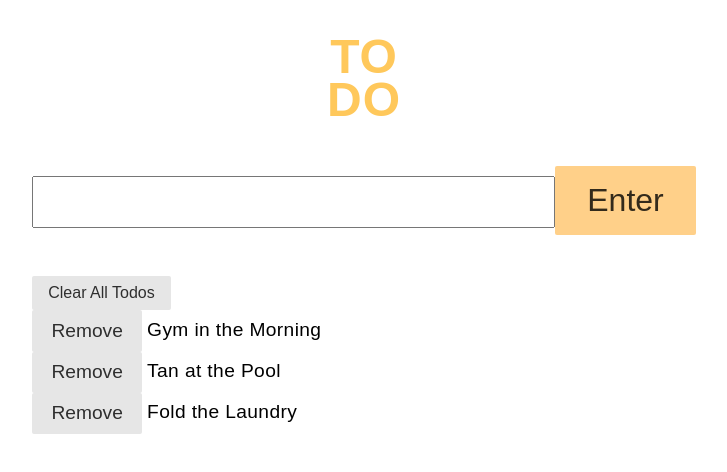
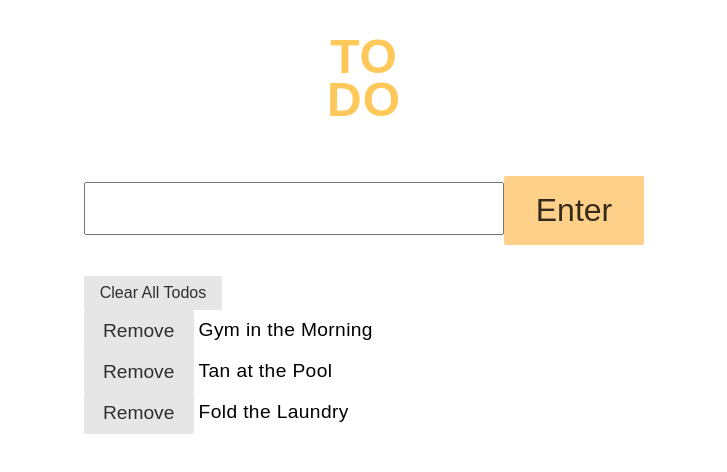
Before and after one commit to alexanderchoi/todos-extension, a React (Create React App) app: page / in a window 1280 px wide. Shown: the top 472 px of the page, without its empty margins (276-1003 px from the left). Built offline with nearby package versions, Linux system fonts and the light colour scheme.

Commit message:
update styling

```diff
--- a/src/App.css
+++ b/src/App.css
@@ -16,15 +16,6 @@ h1 {
 	display: grid;
 	grid-template-columns: 10% 1fr 10%;
 }
-/*
-@media (max-width: 900px) {
-	.App {
-		grid-template-columns: 10% 1fr 10%;
-	}
-	.body {
-		background-color: blue;
-	}
-} */
 
 .todosWrapper {
 	margin: 0 auto;
@@ -38,18 +29,18 @@ h1 {
 	height: 80px;
 }
 
-.input {
-	float: left;
+.inputWrapper {
 	vertical-align: top;
-	font-size: 2.5em;
 	letter-spacing: 0.02em;
 	padding-top: 10px;
+	font-size: 2em;
 }
 
-.submit {
-	font-size: 2em;
-	height: 10px;
-	float: right;
+.inputField {
+	margin-top: 5px;
+	padding: 5px 8px;
+	width: 400px;
+	height: 39px;
 }
 
 .clearAll {
--- a/src/Components/Form.js
+++ b/src/Components/Form.js
@@ -29,19 +29,17 @@ class Form extends Component {
   render() {
     return(
       <div className="Form">
-        <div className="input">
+        <div className="inputWrapper">
           <input
             type="text"
             value={this.state.inputValue}
             onChange={this.handleChange}
             onKeyUp={ this.handleKeyUp }
-            className="pure-input "
+            className="pure-input input inputField"
           />
-        </div>
-        <div className="submit">
           <button
             onClick={() => this.addTodo(this.state.inputValue)}
-            className="pure-button button-secondary">
+            className="pure-button button-secondary submitButton">
             Enter
           </button>
         </div>
```
